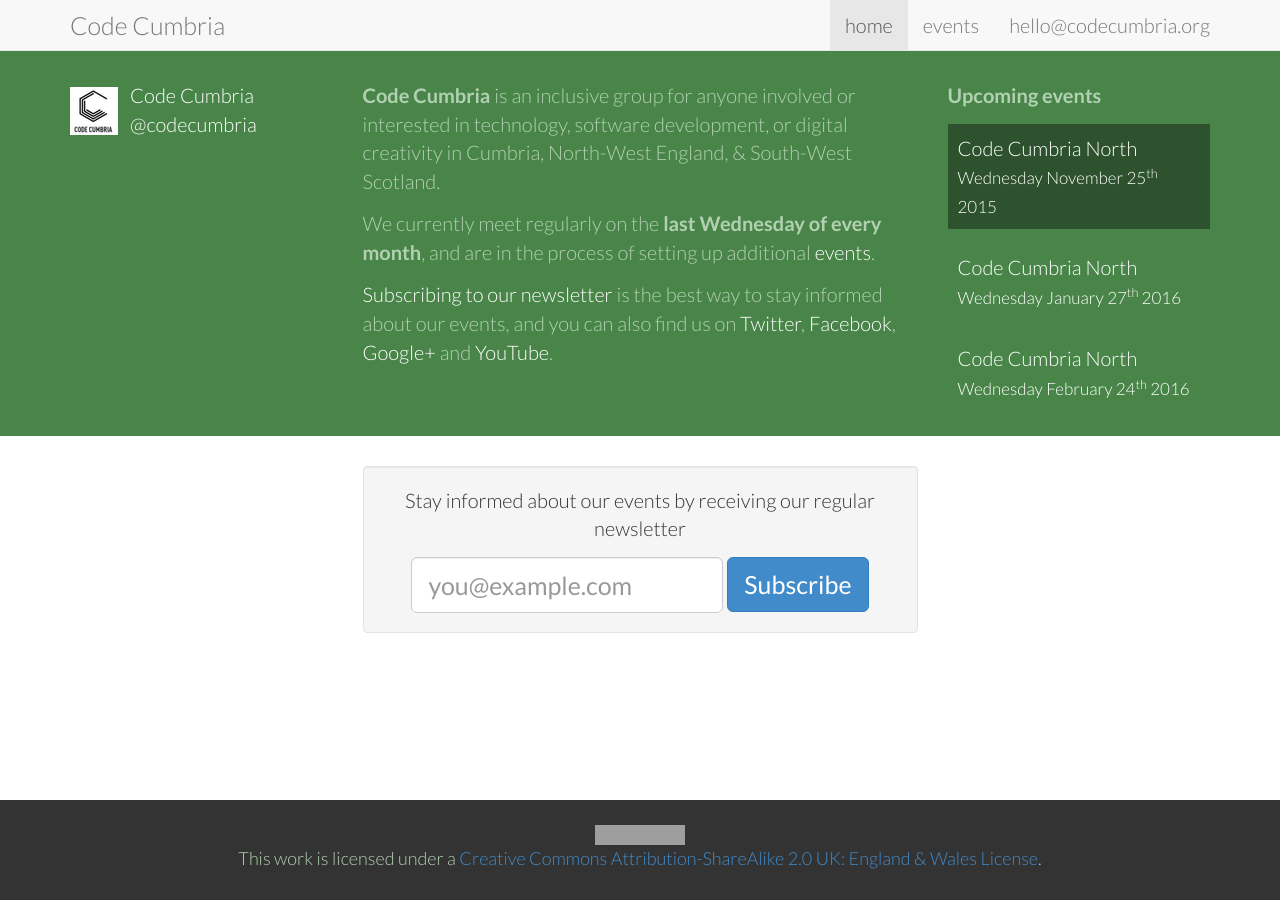
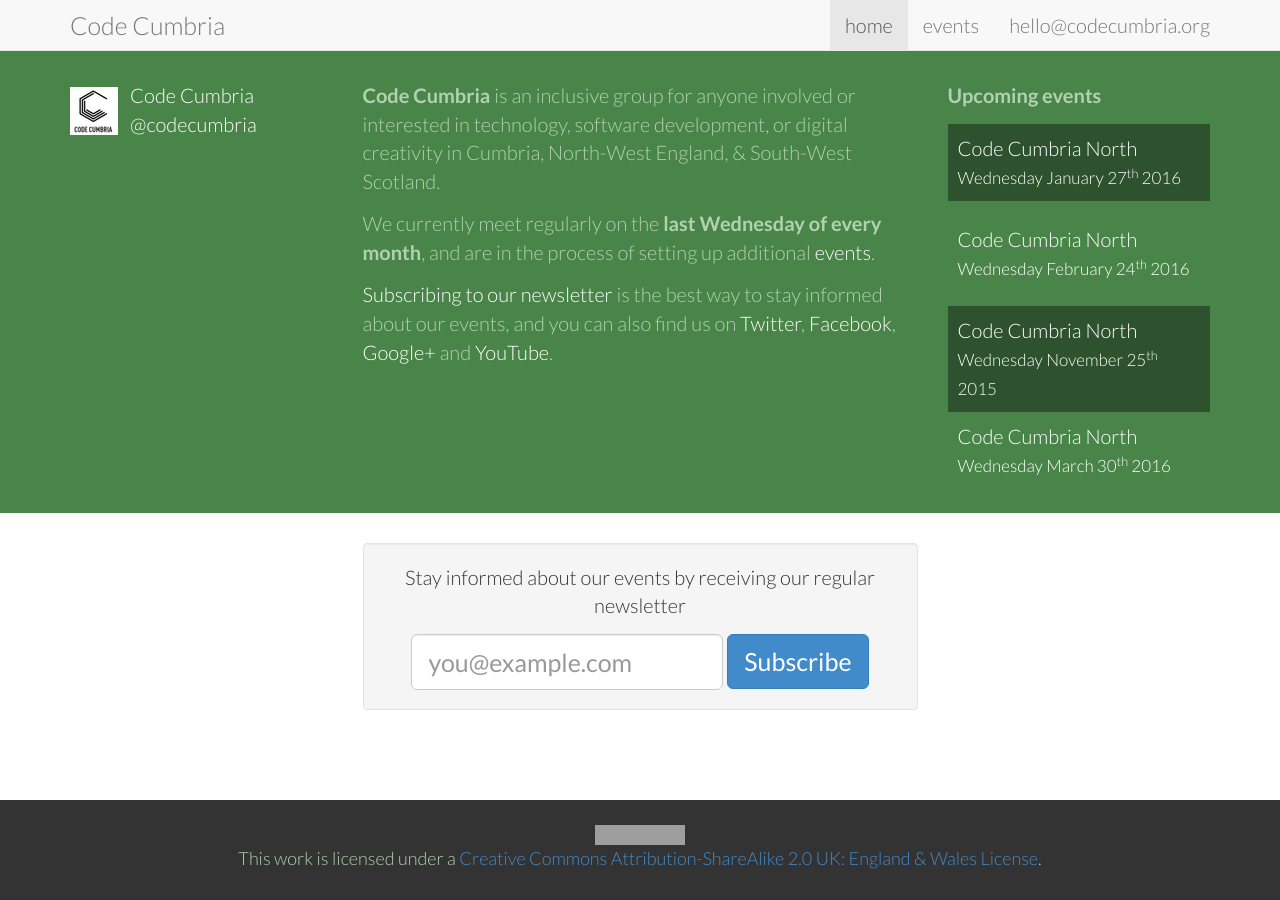
Before and after one commit to CodeCumbria/codecumbria.github.io, a Jekyll site: the page built from index.html, in a window 1280 px wide. Built offline with Jekyll 4.4.1, drawn with Linux system fonts in a browser that asks for light colours; Markdown is read by kramdown in place of the engine named in the settings; grey boxes are pictures that could not be loaded.

Commit message:
Updated dates.

```diff
--- a/index.html
+++ b/index.html
@@ -17,13 +17,16 @@ section: home
       <div class="col-md-3 col-md-push-3 events">
         <h2>Upcoming events</h2>
         <ul>
-          <a href="/events/code_cumbria_north.html" title="View details of the Code Cumbria North event"><li class="next">Code Cumbria North<br /><small>Wednesday November 25<sup>th</sup> 2015</small></li></a>
-        </ul>
-        <ul>
-          <a href="/events/code_cumbria_north.html" title="View details of the Code Cumbria North event"><li>Code Cumbria North<br /><small>Wednesday January 27<sup>th</sup> 2016</small></li></a>
+          <a href="/events/code_cumbria_north.html" title="View details of the Code Cumbria North event"><li class="next">Code Cumbria North<br /><small>Wednesday January 27<sup>th</sup> 2016</small></li></a>
         </ul>
         <ul>
           <a href="/events/code_cumbria_north.html" title="View details of the Code Cumbria North event"><li>Code Cumbria North<br /><small>Wednesday February 24<sup>th</sup> 2016</small></li></a>
+        </ul>
+        <ul>
+          <a href="/events/code_cumbria_north.html" title="View details of the Code Cumbria North event"><li class="next">Code Cumbria North<br /><small>Wednesday November 25<sup>th</sup> 2015</small></li></a>
+        <ul>
+          <a href="/events/code_cumbria_north.html" title="View details of the Code Cumbria North event"><li>Code Cumbria North<br /><small>Wednesday March 30<sup>th</sup> 2016</small></li></a>
+        </ul>
         </ul>
       </div>
       <div class="col-md-3 col-md-pull-9 people">
```
